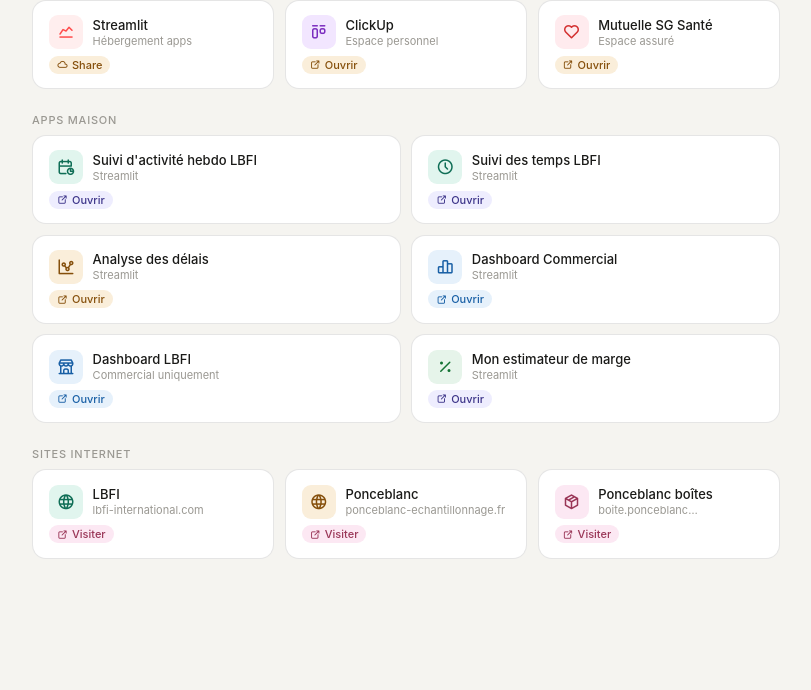
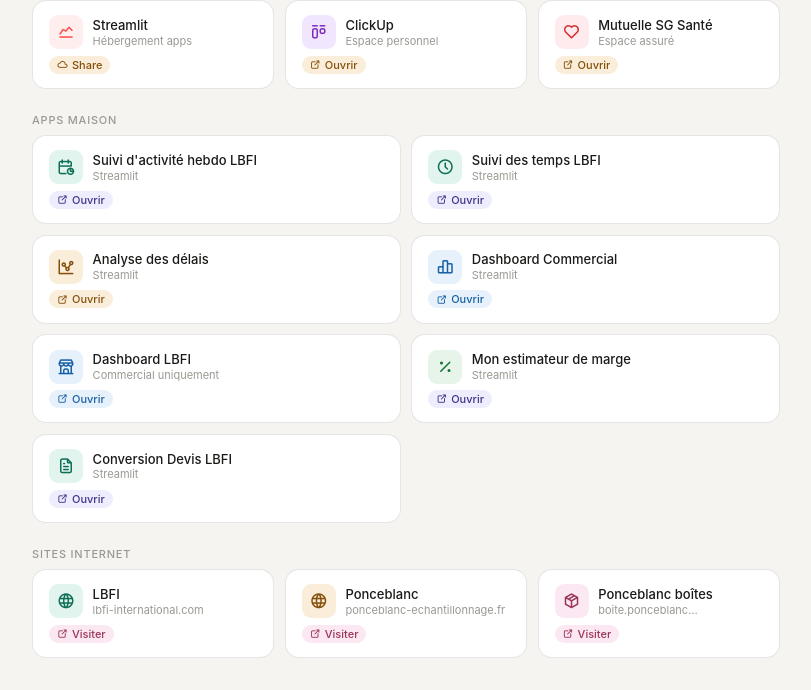
Before and after one commit to maximeponceblanc-a11y/dashboardpersomxblzponceblancech, a plain HTML site: page index.html in a window 1280 px wide. Shown: the part 719-1409 px from the top of the page, without its empty margins (234-1045 px from the left). Before the commit the page ends 1310 px from the top, so only its background shows below. Drawn offline with Linux system fonts and the light colour scheme.

Commit message:
Add Conversion Devis LBFI card to index.html
Added a new card for 'Conversion Devis LBFI' with a link to the Streamlit app.

```diff
--- a/index.html
+++ b/index.html
@@ -456,7 +456,6 @@
         <span class="badge badge-auto"><i class="ti ti-external-link" aria-hidden="true"></i> Ouvrir</span>
       </a>
 
-      <!-- Remplacement de la carte désactivée par Mon estimateur de marge -->
       <a class="card" href="https://aide-decision-ponceblanc.streamlit.app/" target="_blank" rel="noopener">
         <div class="card-header">
           <div class="icon-wrap" style="background:#e6f4ea">
@@ -464,6 +463,19 @@
           </div>
           <div>
             <p class="card-title">Mon estimateur de marge</p>
+            <p class="card-sub">Streamlit</p>
+          </div>
+        </div>
+        <span class="badge badge-app"><i class="ti ti-external-link" aria-hidden="true"></i> Ouvrir</span>
+      </a>
+
+      <a class="card" href="https://conversiondevislbfi-8kvjnuugu6axih56dzkdwk.streamlit.app/" target="_blank" rel="noopener">
+        <div class="card-header">
+          <div class="icon-wrap" style="background:#e1f5ee">
+            <i class="ti ti-file-text" style="color:#0F6E56" aria-hidden="true"></i>
+          </div>
+          <div>
+            <p class="card-title">Conversion Devis LBFI</p>
             <p class="card-sub">Streamlit</p>
           </div>
         </div>
```
